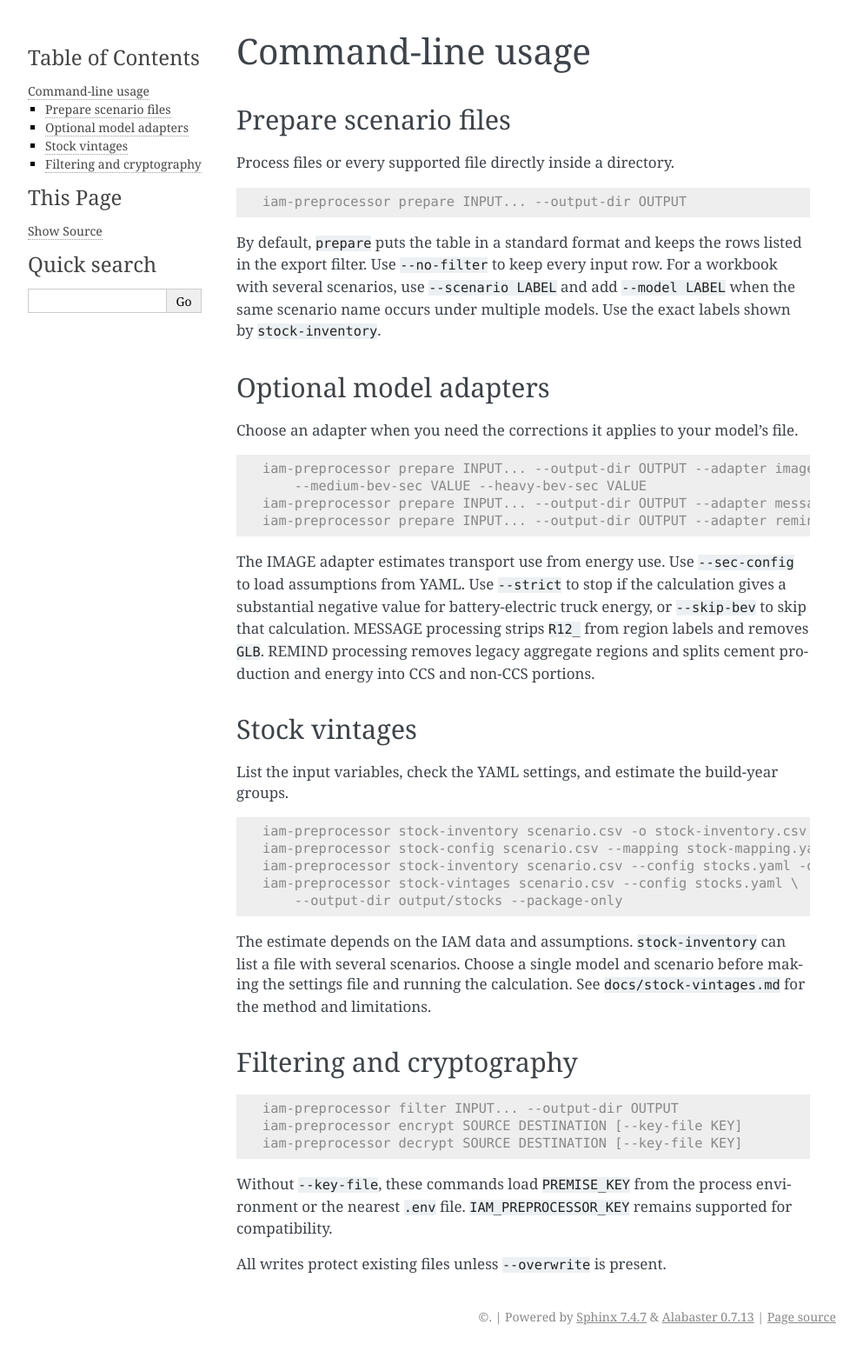
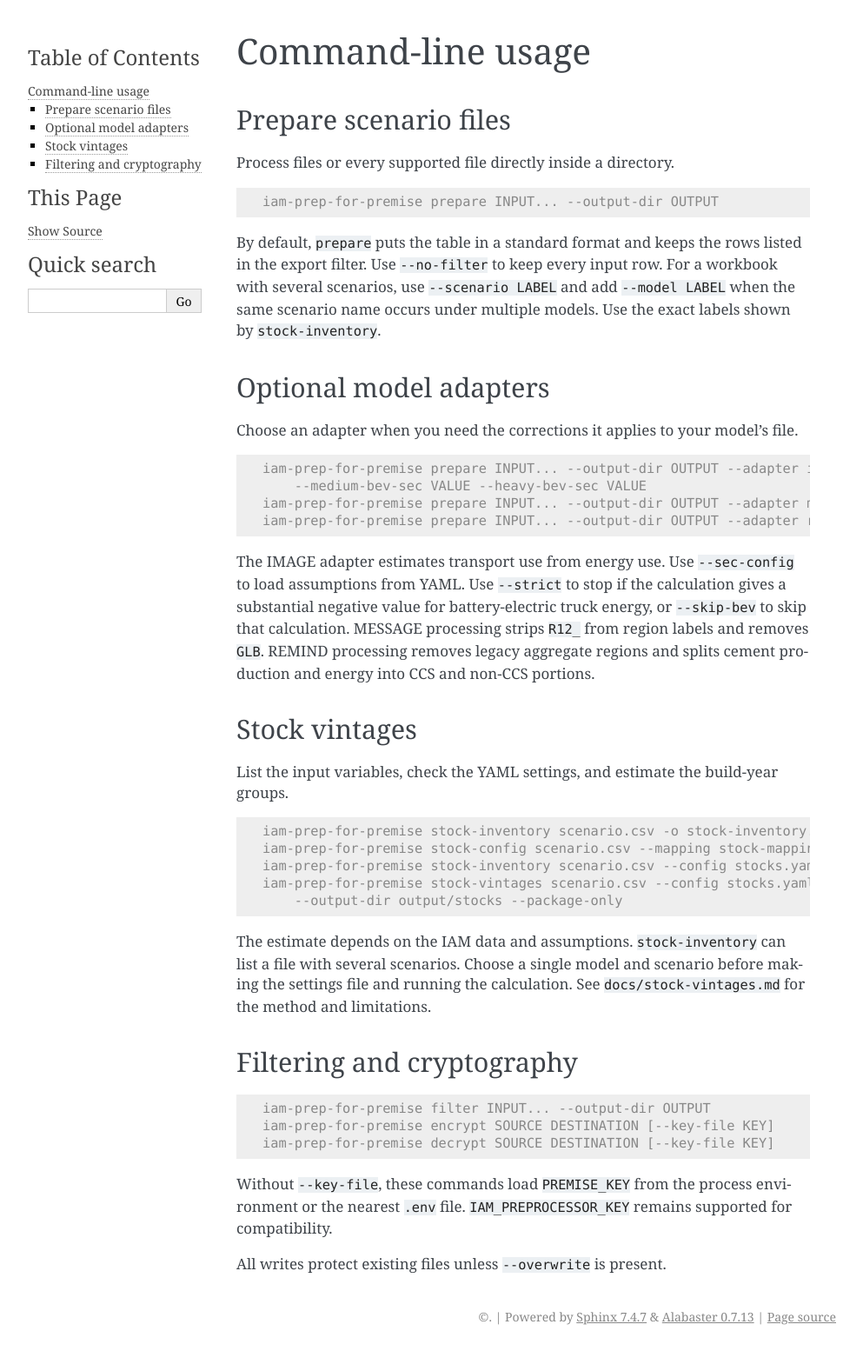
Before and after one commit to romainsacchi/iam-preprocessor, a Sphinx documentation site: the page built from docs/usage.rst, in a window 1280 px wide. Shown: the whole page at 87% size, without its empty margins (148-1141 px from the left). Built offline with Sphinx 7.4.7, drawn with Linux system fonts in a browser that asks for light colours.

Commit message:
Rename project to iam-prep-for-premise
Describe both scenario preparation for premise and stock-vintage reconstruction for TRAILS. Keep the original command as an alias for existing scripts.

```diff
--- a/docs/conf.py
+++ b/docs/conf.py
@@ -5,7 +5,7 @@ from pathlib import Path
 
 sys.path.insert(0, str(Path(__file__).resolve().parents[1] / "src"))
 
-project = "iam-preprocessor"
+project = "iam-prep-for-premise"
 author = "Romain Sacchi"
 release = "0.1.0"
 
--- a/docs/stock_vintages.rst
+++ b/docs/stock_vintages.rst
@@ -10,14 +10,14 @@ Install the tools, list the input variables, and check the stock settings.
 .. code-block:: console
 
    python -m pip install -e '.[stocks]'
-   iam-preprocessor stock-inventory scenario.csv -o stock-inventory.csv
-   iam-preprocessor stock-config scenario.csv --mapping stock-mapping.yaml -o stocks.yaml
+   iam-prep-for-premise stock-inventory scenario.csv -o stock-inventory.csv
+   iam-prep-for-premise stock-config scenario.csv --mapping stock-mapping.yaml -o stocks.yaml
 
 Calculate and save the build-year estimates.
 
 .. code-block:: console
 
-   iam-preprocessor stock-vintages scenario.csv --config stocks.yaml \
+   iam-prep-for-premise stock-vintages scenario.csv --config stocks.yaml \
      -o output/stocks --package-only
 
 The calculation uses these Python modules.
--- a/docs/usage.rst
+++ b/docs/usage.rst
@@ -8,7 +8,7 @@ Process files or every supported file directly inside a directory.
 
 .. code-block:: console
 
-   iam-preprocessor prepare INPUT... --output-dir OUTPUT
+   iam-prep-for-premise prepare INPUT... --output-dir OUTPUT
 
 By default, ``prepare`` puts the table in a standard format and keeps the rows
 listed in the export filter. Use ``--no-filter`` to keep every input row.
@@ -23,10 +23,10 @@ Choose an adapter when you need the corrections it applies to your model's file.
 
 .. code-block:: console
 
-   iam-preprocessor prepare INPUT... --output-dir OUTPUT --adapter image \
+   iam-prep-for-premise prepare INPUT... --output-dir OUTPUT --adapter image \
        --medium-bev-sec VALUE --heavy-bev-sec VALUE
-   iam-preprocessor prepare INPUT... --output-dir OUTPUT --adapter message
-   iam-preprocessor prepare INPUT... --output-dir OUTPUT --adapter remind
+   iam-prep-for-premise prepare INPUT... --output-dir OUTPUT --adapter message
+   iam-prep-for-premise prepare INPUT... --output-dir OUTPUT --adapter remind
 
 The IMAGE adapter estimates transport use from energy use. Use ``--sec-config``
 to load assumptions from YAML. Use ``--strict`` to stop if the calculation gives
@@ -43,10 +43,10 @@ List the input variables, check the YAML settings, and estimate the build-year g
 
 .. code-block:: console
 
-   iam-preprocessor stock-inventory scenario.csv -o stock-inventory.csv
-   iam-preprocessor stock-config scenario.csv --mapping stock-mapping.yaml -o stocks.yaml
-   iam-preprocessor stock-inventory scenario.csv --config stocks.yaml -o mapped-inputs.csv
-   iam-preprocessor stock-vintages scenario.csv --config stocks.yaml \
+   iam-prep-for-premise stock-inventory scenario.csv -o stock-inventory.csv
+   iam-prep-for-premise stock-config scenario.csv --mapping stock-mapping.yaml -o stocks.yaml
+   iam-prep-for-premise stock-inventory scenario.csv --config stocks.yaml -o mapped-inputs.csv
+   iam-prep-for-premise stock-vintages scenario.csv --config stocks.yaml \
        --output-dir output/stocks --package-only
 
 The estimate depends on the IAM data and assumptions. ``stock-inventory`` can
@@ -59,9 +59,9 @@ Filtering and cryptography
 
 .. code-block:: console
 
-   iam-preprocessor filter INPUT... --output-dir OUTPUT
-   iam-preprocessor encrypt SOURCE DESTINATION [--key-file KEY]
-   iam-preprocessor decrypt SOURCE DESTINATION [--key-file KEY]
+   iam-prep-for-premise filter INPUT... --output-dir OUTPUT
+   iam-prep-for-premise encrypt SOURCE DESTINATION [--key-file KEY]
+   iam-prep-for-premise decrypt SOURCE DESTINATION [--key-file KEY]
 
 Without ``--key-file``, these commands load ``PREMISE_KEY`` from the process
 environment or the nearest ``.env`` file. ``IAM_PREPROCESSOR_KEY`` remains
--- a/pyproject.toml
+++ b/pyproject.toml
@@ -3,9 +3,9 @@ requires = ["setuptools>=68", "wheel"]
 build-backend = "setuptools.build_meta"
 
 [project]
-name = "iam-preprocessor"
+name = "iam-prep-for-premise"
 version = "0.1.1"
-description = "Transparent preprocessing of IAM scenario data for premise"
+description = "Prepares IAM scenario files for premise and reconstructs the build-year mix of assets for dynamic LCA with TRAILS."
 readme = "README.md"
 requires-python = ">=3.10"
 license = { text = "BSD-3-Clause" }
@@ -47,6 +47,7 @@ dev = [
 ]
 
 [project.scripts]
+iam-prep-for-premise = "iam_preprocessor.cli:main"
 iam-preprocessor = "iam_preprocessor.cli:main"
 
 [tool.setuptools.packages.find]
```
Also changed, not shown: README.md (+13 -9 lines), docs/index.rst (+5 -6 lines), docs/stock-vintages.md (+4 -4 lines), 4 other files.
